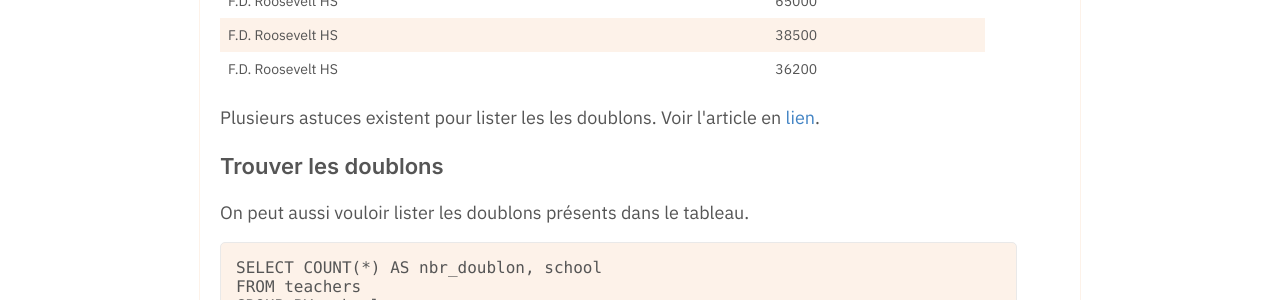
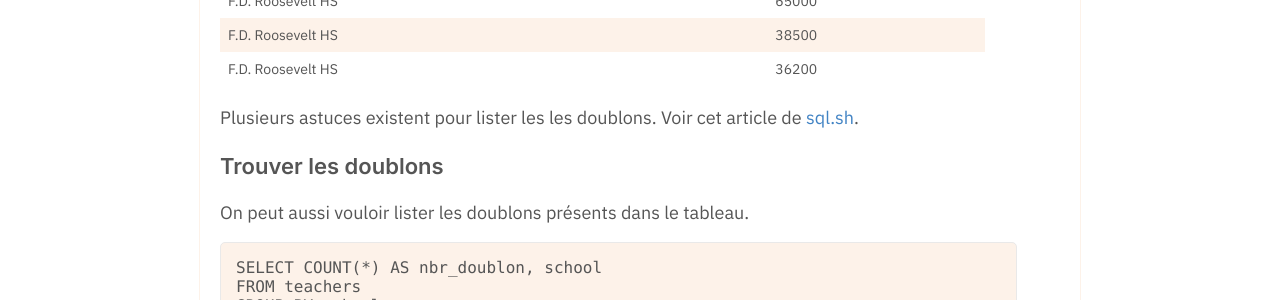
Before and after one commit to Maxence-L/arboretum.link, a Jekyll site: the page built from _notes/SELECTionner des données SQL.md, in a window 1280 px wide and 900 px high, scrolled down 5605 px. Shown: the part 154-454 px from the top of the window. Built offline with Jekyll 4.4.1, drawn with Linux system fonts in a browser that asks for light colours; formulas are drawn with MathJax 3; the table of contents is made by our own code.

Commit message:
Update SELECTionner des données SQL.md

```diff
--- a/_notes/SELECTionner des données SQL.md
+++ b/_notes/SELECTionner des données SQL.md
@@ -197,7 +197,7 @@ FROM teachers:
 | F.D. Roosevelt HS   | 38500  |
 | F.D. Roosevelt HS   | 36200  |
 
-Plusieurs astuces existent pour lister les les doublons. Voir l'article en [lien](https://sql.sh/55-requete-trouver-doublon).
+Plusieurs astuces existent pour lister les les doublons. Voir cet article de [sql.sh](https://sql.sh/55-requete-trouver-doublon).
 
 ### Trouver les doublons
 
```
